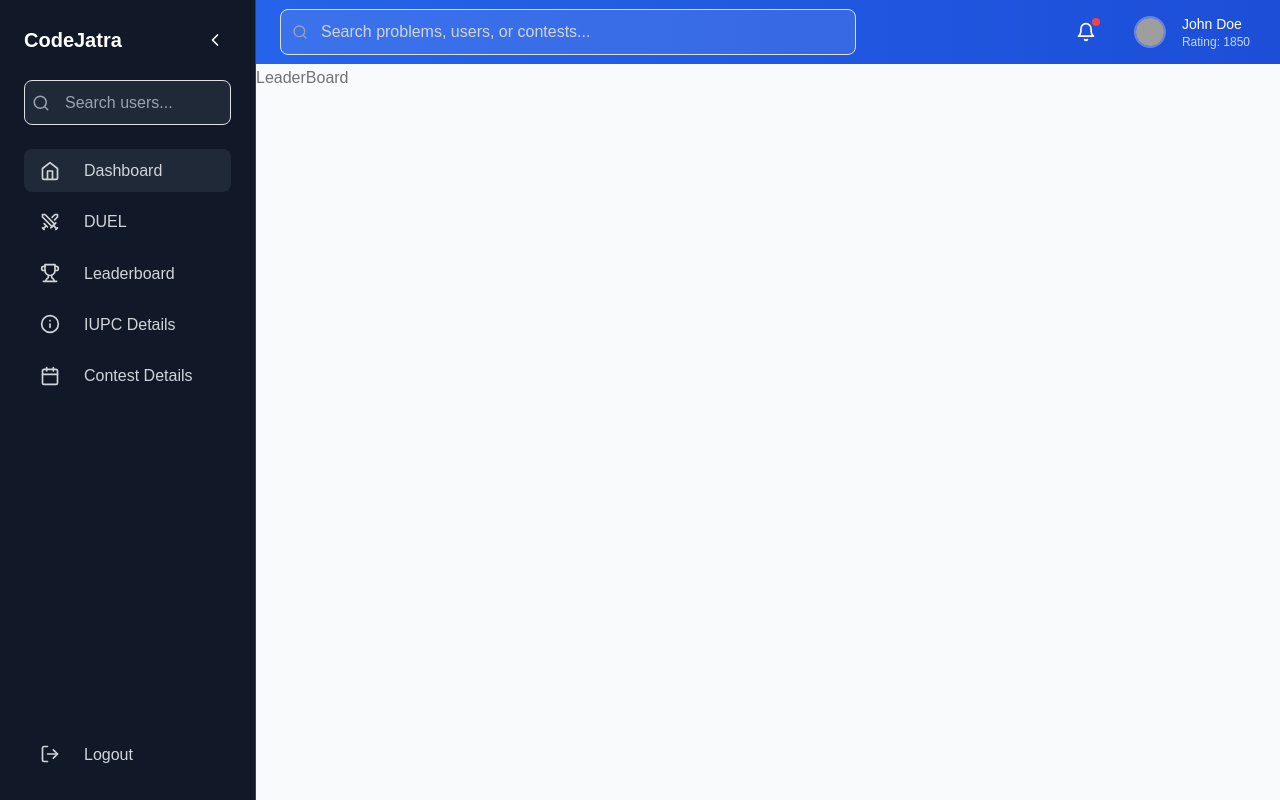
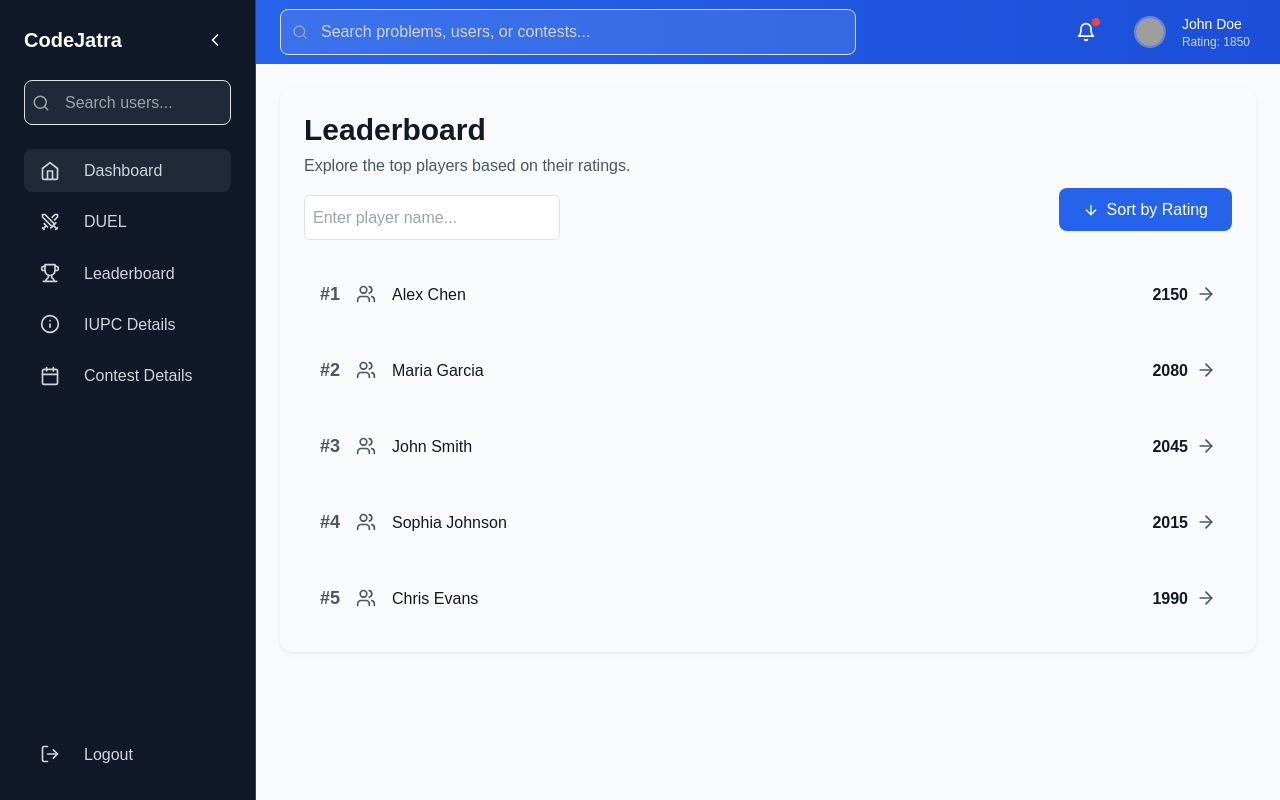
Before and after one commit to nahian00777/CodeJatra-A-Competitive-Programming-WebApp, a React (Vite) app in the folder frontend/: page /user/leaderboard in a window 1280 px wide. Built offline with nearby package versions, Linux system fonts and the light colour scheme; grey boxes are pictures that could not be loaded.

Commit message:
Leaderboard

```diff
--- a/frontend/src/pages/user/LeaderBoard.jsx
+++ b/frontend/src/pages/user/LeaderBoard.jsx
@@ -1,9 +1,107 @@
-import React from 'react'
+import React, { useState } from "react";
+import { ArrowUp, ArrowDown, Users, ArrowRight, Search } from "lucide-react";
 
-function LeaderBoard() {
+const LeaderboardCard = ({ children }) => (
+  <div className="dark:bg-gray-800 rounded-xl p-6 shadow-sm">
+    <div>
+      <h1 className="text-3xl font-bold text-gray-900 dark:text-white">
+        Leaderboard
+      </h1>
+      <p className="text-gray-600 dark:text-gray-400 mt-1">
+        Explore the top players based on their ratings.
+      </p>
+    </div>
+    {children}
+  </div>
+);
+
+const Leaderboard = () => {
+  const [sortOrder, setSortOrder] = useState("desc");
+  const [searchQuery, setSearchQuery] = useState("");
+
+  const leaderboardData = [
+    { name: "Alex Chen", rating: 2150 },
+    { name: "Maria Garcia", rating: 2080 },
+    { name: "John Smith", rating: 2045 },
+    { name: "Sophia Johnson", rating: 2015 },
+    { name: "Chris Evans", rating: 1990 },
+  ];
+
+  const filteredData = leaderboardData.filter((player) =>
+    player.name.toLowerCase().includes(searchQuery.toLowerCase())
+  );
+
+  const sortedData = [...filteredData].sort((a, b) =>
+    sortOrder === "desc" ? b.rating - a.rating : a.rating - b.rating
+  );
+
   return (
-    <div>LeaderBoard</div>
-  )
-}
+    <div className="p-6 max-w-7xl mx-auto">
+      <LeaderboardCard>
+        <div className="flex flex-col sm:flex-row sm:items-center sm:justify-between mb-4 gap-4">
+          <div className="relative">
+            <input
+              type="text"
+              id="searchPlayer"
+              value={searchQuery}
+              onChange={(e) => setSearchQuery(e.target.value)}
+              placeholder="Enter player name..."
+              className="mt-3 p-2 pl-10 block w-64 rounded-md border border-gray-300 dark:bg-gray-700 dark:text-white focus:outline-none focus:ring-blue-500 focus:border-blue-500"
+            />
+          </div>
+          <button
+            onClick={() => setSortOrder(sortOrder === "desc" ? "asc" : "desc")}
+            className="flex items-center px-4 py-2 bg-blue-600 hover:bg-blue-700 text-white rounded-lg"
+          >
+            {sortOrder === "desc" ? (
+              <ArrowDown className="w-4 h-4" />
+            ) : (
+              <ArrowUp className="w-4 h-4" />
+            )}
+            <span className="ml-2">Sort by Rating</span>
+          </button>
+        </div>
 
-export default LeaderBoard
+        <div className="space-y-4">
+          {sortedData.map((player, index) => (
+            <div
+              key={index}
+              className="flex items-center justify-between p-3 rounded-lg hover:bg-gray-50 dark:hover:bg-gray-700"
+            >
+              <div className="flex items-center gap-3">
+                <span className="text-lg font-semibold text-gray-600 dark:text-gray-400">
+                  #{index + 1}
+                </span>
+                <div className="flex items-center gap-3">
+                  <Users className="w-5 h-5 text-gray-600 dark:text-gray-400" />
+                  <span className="font-medium text-gray-900 dark:text-white">
+                    {player.name}
+                  </span>
+                </div>
+              </div>
+              <div className="flex items-center gap-2">
+                <span className="font-semibold text-gray-900 dark:text-white">
+                  {player.rating}
+                </span>
+                <button
+                  onClick={() => console.log(`View profile for ${player.name}`)}
+                  className="text-gray-600 dark:text-gray-400 hover:text-gray-900 dark:hover:text-white"
+                >
+                  <ArrowRight className="w-5 h-5" />
+                </button>
+              </div>
+            </div>
+          ))}
+        </div>
+
+        {sortedData.length === 0 && (
+          <p className="text-gray-600 dark:text-gray-400 text-center mt-4">
+            No players found.
+          </p>
+        )}
+      </LeaderboardCard>
+    </div>
+  );
+};
+
+export default Leaderboard;
```
